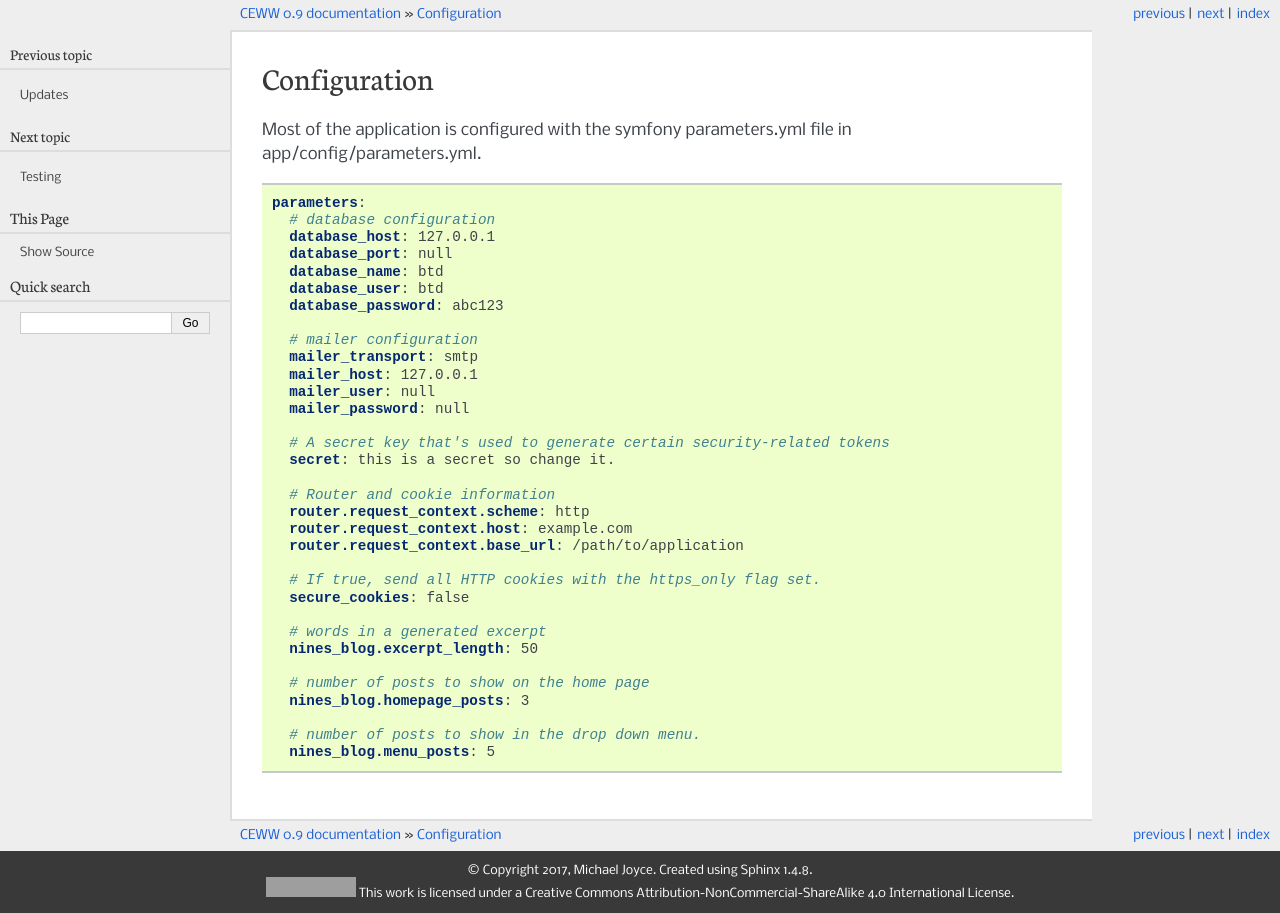
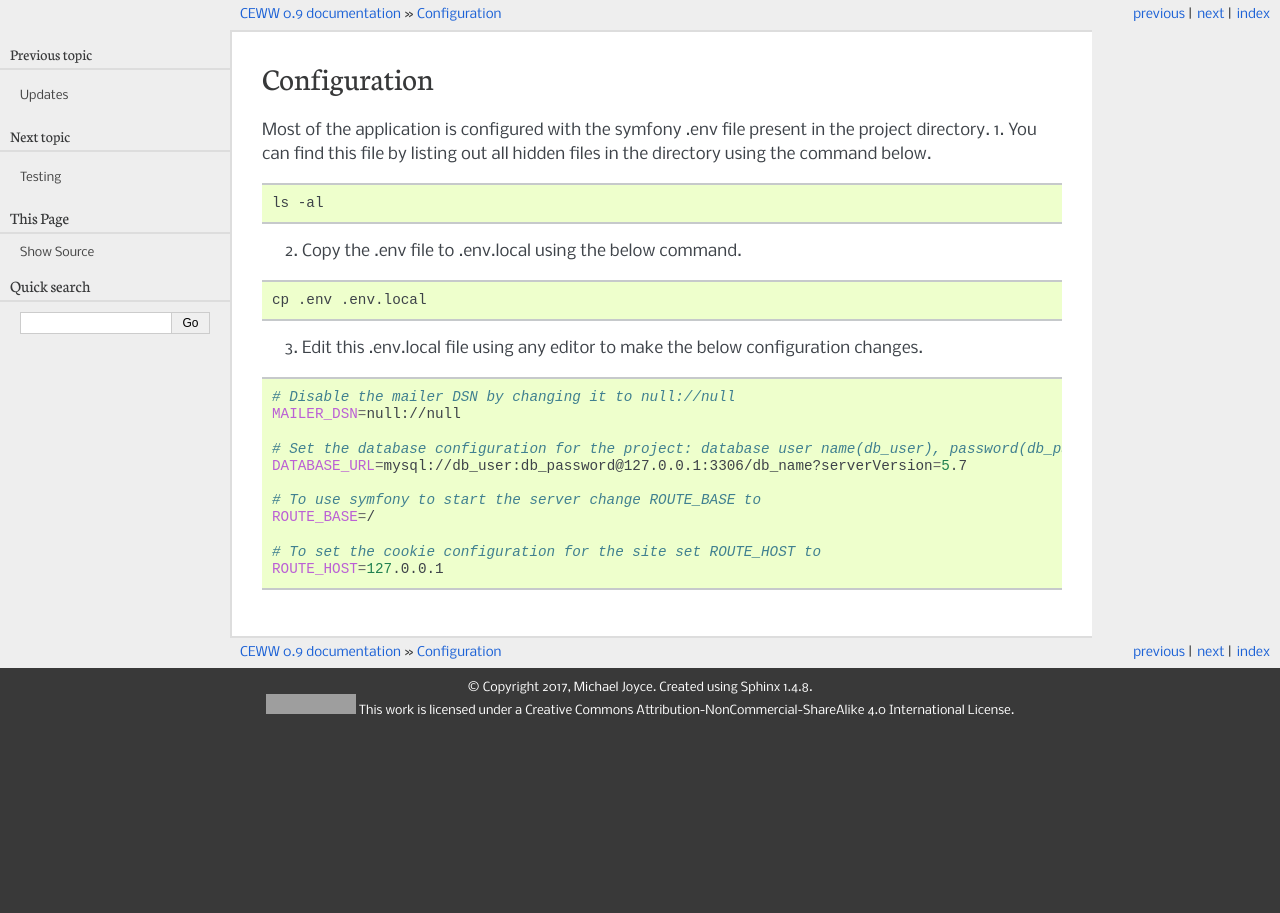
Before and after one commit to sfu-dhil/ceww-docs, a Sphinx documentation site: the page built from source/config.rst, in a window 1280 px wide. Built offline with Sphinx 7.4.7, drawn with Linux system fonts in a browser that asks for light colours; grey boxes are pictures that could not be loaded.

Commit message:
Changes to installation steps.
Changes to the config and install files to incorporate changes due to Symfony 4.4 update.

```diff
--- a/source/config.rst
+++ b/source/config.rst
@@ -3,41 +3,31 @@
 Configuration
 =============
 
-Most of the application is configured with the symfony parameters.yml
-file in app/config/parameters.yml.
+Most of the application is configured with the symfony .env file present in the project directory.
+1. You can find this file by listing out all hidden files in the directory using the command below.
 
-.. code-block:: yaml
+.. code-block:: bash
 
-   parameters:
-     # database configuration
-     database_host: 127.0.0.1
-     database_port: null
-     database_name: btd
-     database_user: btd
-     database_password: abc123
+  ls -al
 
-     # mailer configuration
-     mailer_transport: smtp
-     mailer_host: 127.0.0.1
-     mailer_user: null
-     mailer_password: null
+2. Copy the .env file to .env.local using the below command.
 
-     # A secret key that's used to generate certain security-related tokens
-     secret: this is a secret so change it.
+.. code-block:: bash
 
-     # Router and cookie information
-     router.request_context.scheme: http
-     router.request_context.host: example.com
-     router.request_context.base_url: /path/to/application
+  cp .env .env.local
 
-     # If true, send all HTTP cookies with the https_only flag set.
-     secure_cookies: false
+3. Edit this .env.local file using any editor to make the below configuration changes.
 
-     # words in a generated excerpt
-     nines_blog.excerpt_length: 50
+.. code-block:: bash
 
-     # number of posts to show on the home page
-     nines_blog.homepage_posts: 3
+     # Disable the mailer DSN by changing it to null://null
+     MAILER_DSN=null://null
 
-     # number of posts to show in the drop down menu.
-     nines_blog.menu_posts: 5
+     # Set the database configuration for the project: database user name(db_user), password(db_password) and database_name(db_name)
+     DATABASE_URL=mysql://db_user:db_password@127.0.0.1:3306/db_name?serverVersion=5.7
+
+     # To use symfony to start the server change ROUTE_BASE to
+     ROUTE_BASE=/
+
+     # To set the cookie configuration for the site set ROUTE_HOST to
+     ROUTE_HOST=127.0.0.1
```
Also changed, not shown: source/install.rst (+22 -11 lines).
